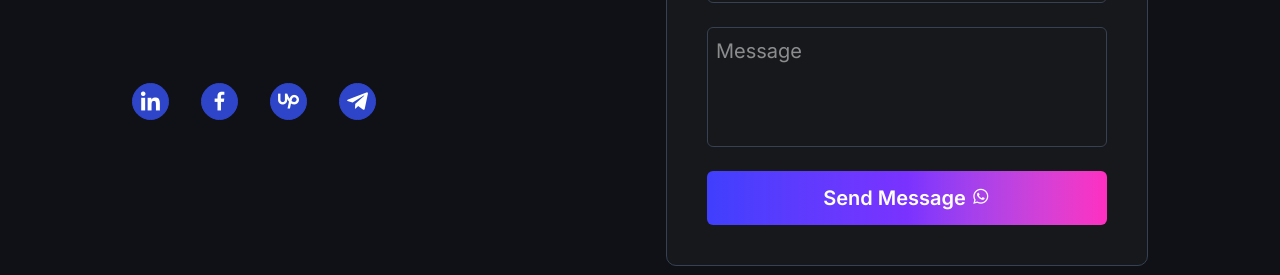
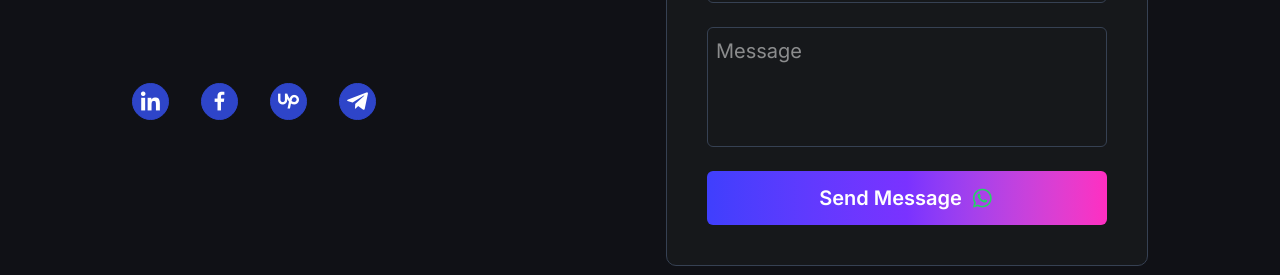
Before and after one commit to Sheriff-001/Portfolio, a React (Vite) app: page / in a window 1280 px wide. Shown: the part 3796-4071 px from the top of the page. Built offline with nearby package versions, Linux system fonts and the light colour scheme.

Commit message:
fixed whats app icon

```diff
--- a/src/Components/ContactForm.jsx
+++ b/src/Components/ContactForm.jsx
@@ -161,9 +161,9 @@ function ContactForm() {
       <button
         className="relative px-6 py-3 rounded-md text-[20px] font-semibold text-white
         bg-linear-to-r from-[#3f3ffd] via-[#7a32ff] to-[#ff2ec1]
-        overflow-hidden hover:scale-105 duration-500"
+        overflow-hidden hover:scale-105 duration-500 flex justify-center items-center content-center gap-2"
       >
-        <span className="relative z-10">Send Message <i class='bx bxl-whatsapp'></i></span>
+        <span className="relative z-10">Send Message </span><i class='bx bxl-whatsapp' ></i>
       </button>
     </form>
   );
--- a/src/index.css
+++ b/src/index.css
@@ -161,3 +161,9 @@ html {
 .error-animate {
   animation: errorFade 0.3s ease-out;
 }
+
+.bxl-whatsapp {
+  color: #25D366;
+  font-size: 25px;
+  justify-self: last baseline;
+}
```
